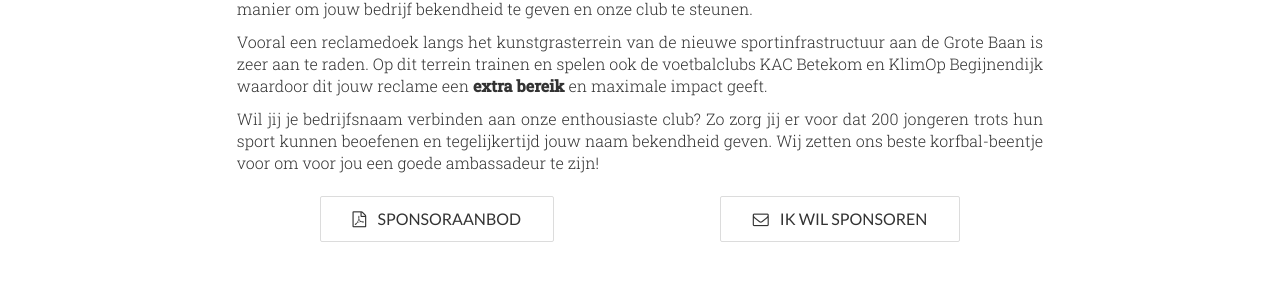
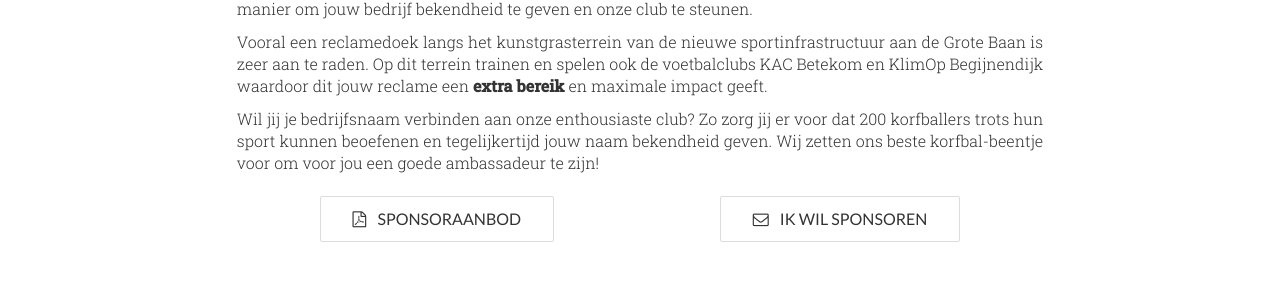
Before and after one commit to kcbj/kcbj.github.io, a Jekyll site: the page built from sponsors/index.html, in a window 1280 px wide and 900 px high, scrolled down 1641 px. Shown: the part 471-773 px from the top of the window. Built offline with Jekyll 4.4.1, drawn with Linux system fonts in a browser that asks for light colours; nearby versions of some CDN libraries.

Commit message:
Replaced "jongeren" by "korfballers"

```diff
--- a/_data/downloads.yml
+++ b/_data/downloads.yml
@@ -12,9 +12,9 @@
   path: "/downloads/files/info"
 - title: Sponsoring
   files:
-  - path: "/downloads/files/sponsoring/KCBJ_Sponsorbrief_2018-11-29.pdf"
+  - path: "/downloads/files/sponsoring/KCBJ_Sponsorbrief_2018-12-29.pdf"
     title: Sponsoraanbod 2018-2019
-    size: 394454
+    size: 394406
     mime: pdf
   path: "/downloads/files/sponsoring"
 - title: Documenten voor nieuwe leden
--- a/sponsors/index.html
+++ b/sponsors/index.html
@@ -55,7 +55,7 @@ class: sponsors
           Begijnendijk waardoor dit jouw reclame een <b>extra bereik</b> en maximale impact geeft.
       </p>
       <p>
-          Wil jij je bedrijfsnaam verbinden aan onze enthousiaste club? Zo zorg jij er voor dat 200 jongeren trots hun
+          Wil jij je bedrijfsnaam verbinden aan onze enthousiaste club? Zo zorg jij er voor dat 200 korfballers trots hun
           sport kunnen beoefenen en tegelijkertijd jouw naam bekendheid geven. Wij zetten ons beste
           korfbal-beentje voor om voor jou een goede ambassadeur te zijn!
       </p>
```
Also changed, not shown: 2 other files.
